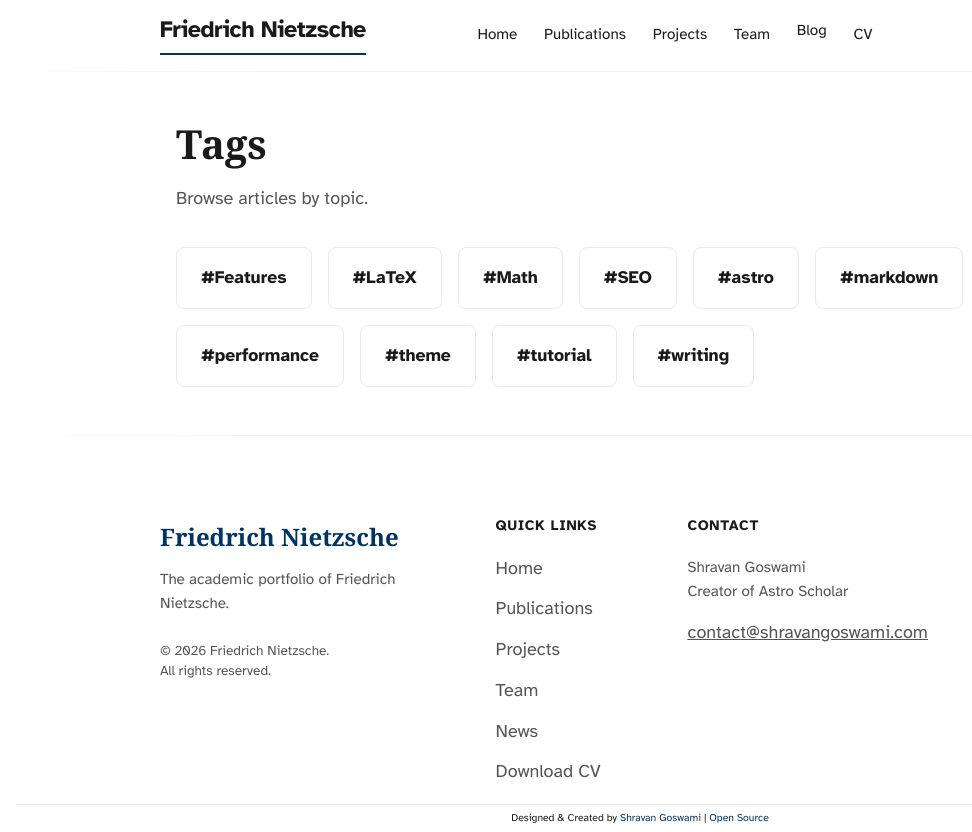
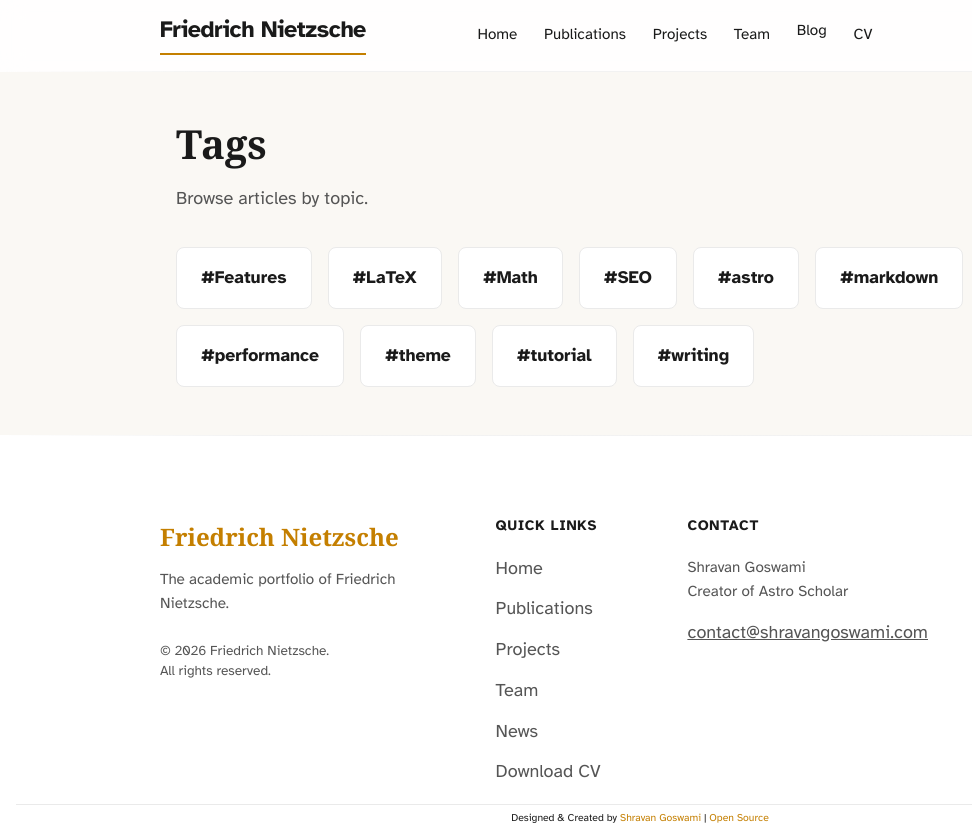
Before and after one commit to RoiArthurB/roiarthurb.github.io, an Astro site: page /astro-scholar/tags in a window 1280 px wide. Shown: the full height of the page, 0-972 px from the left. Built offline with nearby package versions, Linux system fonts and the light colour scheme; Astro itself is replaced by a stand-in of ours; some packages are replaced by stand-ins of ours.

Commit message:
feat: Change color scheme to my amber color

```diff
--- a/src/styles/global.css
+++ b/src/styles/global.css
@@ -6,15 +6,15 @@
 	--font-serif: "Georgia", "Times New Roman", Times, serif;
 
 	/* --- LIGHT THEME (Default) --- */
-	--color-bg: #ffffff;
+	--color-bg: #faf8f4;        /* warm paper instead of stark white */
 	--color-bg-offset: #ffffff;
 	/* Clean white for premium feel */
 	--color-bg-header: rgba(255, 255, 255, 0.85);
 	--color-text-main: #1a1a1a;
 	--color-text-muted: #555555;
-	--color-accent: #003366;
-	/* Oxford Blue */
-	--color-accent-light: #e6f0fa;
+	--color-accent: #c47f00;    /* amber darkened for light bg legibility */
+	/* Custom amber */
+	--color-accent-light: #fff3cc;
 	--color-border: #eaeaea;
 	--color-header-border: rgba(0, 0, 0, 0.08);
 	--color-bg-mobile-menu: rgba(255, 255, 255, 0.95);
@@ -27,21 +27,19 @@
 	--shadow-lg: 0 10px 15px rgba(0, 0, 0, 0.1);
 }
 
-/* --- DARK THEME --- */
+/* --- DARK THEME (main one for me) --- */
 [data-theme="dark"] {
-	--color-bg: #0f172a;
-	/* Deep Slate (Slate-900) */
-	--color-bg-offset: #0f172a;
-	/* Seamless: Same as main BG for a unified, infinite canvas look */
-	--color-bg-header: rgba(15, 23, 42, 0.8);
-	--color-text-main: #e2e8f0;
-	--color-text-muted: #94a3b8;
-	--color-accent: #60a5fa;
-	/* Electric Blue */
-	--color-accent-light: #1e3a8a;
-	--color-border: #334155;
-	--color-header-border: rgba(255, 255, 255, 0.1);
-	--color-bg-mobile-menu: rgba(15, 23, 42, 0.95);
+	/* === Claude Code recoloring === */
+    --color-bg: #1f1f1e;              /* was #0f172a — warmer true black */
+    --color-bg-offset: #272726;       /* was same as bg — give cards slight lift */
+    --color-bg-header: rgba(31, 31, 30, 0.85);
+    --color-text-main: #ddd4c0;       /* was #e2e8f0 — warmer white, less clinical */
+    --color-text-muted: #6b6358;      /* was #94a3b8 — matches warm bg */
+    --color-accent: #ffab00;          /* was #60a5fa — your amber */
+    --color-accent-light: #261a00;    /* was #1e3a8a — dark amber tint for hover states */
+    --color-border: #242424;          /* was #334155 — subtler borders */
+    --color-header-border: rgba(255, 171, 0, 0.08); /* faint amber glow on header */
+    --color-bg-mobile-menu: rgba(12, 12, 12, 0.95);
 
 	--shadow-sm: 0 1px 3px rgba(0, 0, 0, 0.5);
 	--shadow-md: 0 4px 6px rgba(0, 0, 0, 0.5);
```
